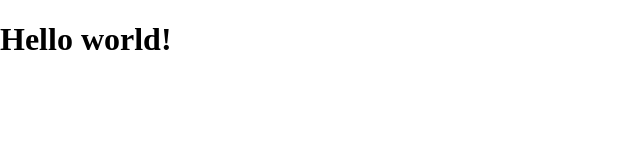
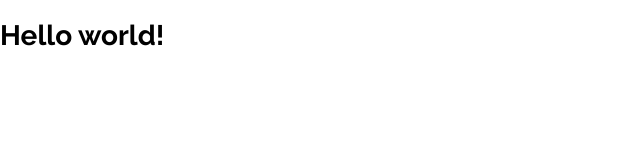
Before and after one commit to sutaC/Fylo-dark-theme-landing-page, a React (Vite) app: page / in a window 1280 px wide. Shown: the top 160 px of the page, without its empty margins (0-640 px from the left). Built offline with nearby package versions, Linux system fonts and the light colour scheme.

Commit message:
Global styling

```diff
--- a/src/global.css
+++ b/src/global.css
@@ -1,5 +1,56 @@
+@import url("https://fonts.googleapis.com/css2?family=Raleway:ital,wght@0,100..900;1,100..900&display=swap");
+@import url("https://fonts.googleapis.com/css2?family=Open+Sans:ital,wght@0,300..800;1,300..800&display=swap");
+
 * {
     box-sizing: border-box;
+}
+
+:root {
+    /* Colors */
+
+    /* Primary */
+    /* Dark Blue (intro and email sign up background): hsl(217, 28%, 15%) */
+    --clr-pri-intro-bg: hsl(217, 28%, 15%);
+    /* Dark Blue (main background): hsl(218, 28%, 13%) */
+    --clr-pri-main-bg: hsl(218, 28%, 13%);
+    /* Dark Blue (footer background): hsl(216, 53%, 9%) */
+    --clr-pri-footer-bg: hsl(216, 53%, 9%);
+    /* Dark Blue (testimonials background): hsl(219, 30%, 18%) */
+    --clr-pri-testimonial-bg: hsl(219, 30%, 18%);
+
+    /* Accent */
+    /* Cyan (inside call-to-action gradient): hsl(176, 68%, 64%) */
+    --clr-acc-cat-grd-1: hsl(176, 68%, 64%);
+    /* Blue (inside call-to-action gradient): hsl(198, 60%, 50%) */
+    --clr-acc-cat-grd-2: hsl(198, 60%, 50%);
+    /* Light Red (error): hsl(0, 100%, 63%) */
+    --clr-acc-error: hsl(0, 100%, 63%);
+
+    /* Neutral */
+    /* White: hsl(0, 0%, 100%) */
+    --clr-neu-base: hsl(0, 0%, 100%);
+
+    /* Gradient */
+    --grd-cat: linear-gradient(
+        var(--clr-acc-cat-grd-1),
+        var(--clr-acc-cat-grd-2)
+    );
+
+    /* Fonts */
+
+    /* Font family */
+    --ff-headers: "Raleway", sans-serif;
+    --ff-body: "Open Sans", sans-serif;
+
+    /* Font weight */
+    --fw-normal: 400;
+    --fw-bold: 700;
+}
+
+html {
+    font-family: var(--ff-body);
+    font-weight: var(--fw-normal);
+    font-size: 0.875rem; /* 14px base */
 }
 
 body {
@@ -10,3 +61,8 @@ body {
 #root {
     min-height: 100vh;
 }
+
+:where(h1, h2, h3, h4, h5, h6) {
+    font-family: var(--ff-headers);
+    font-weight: var(--fw-bold);
+}
```
